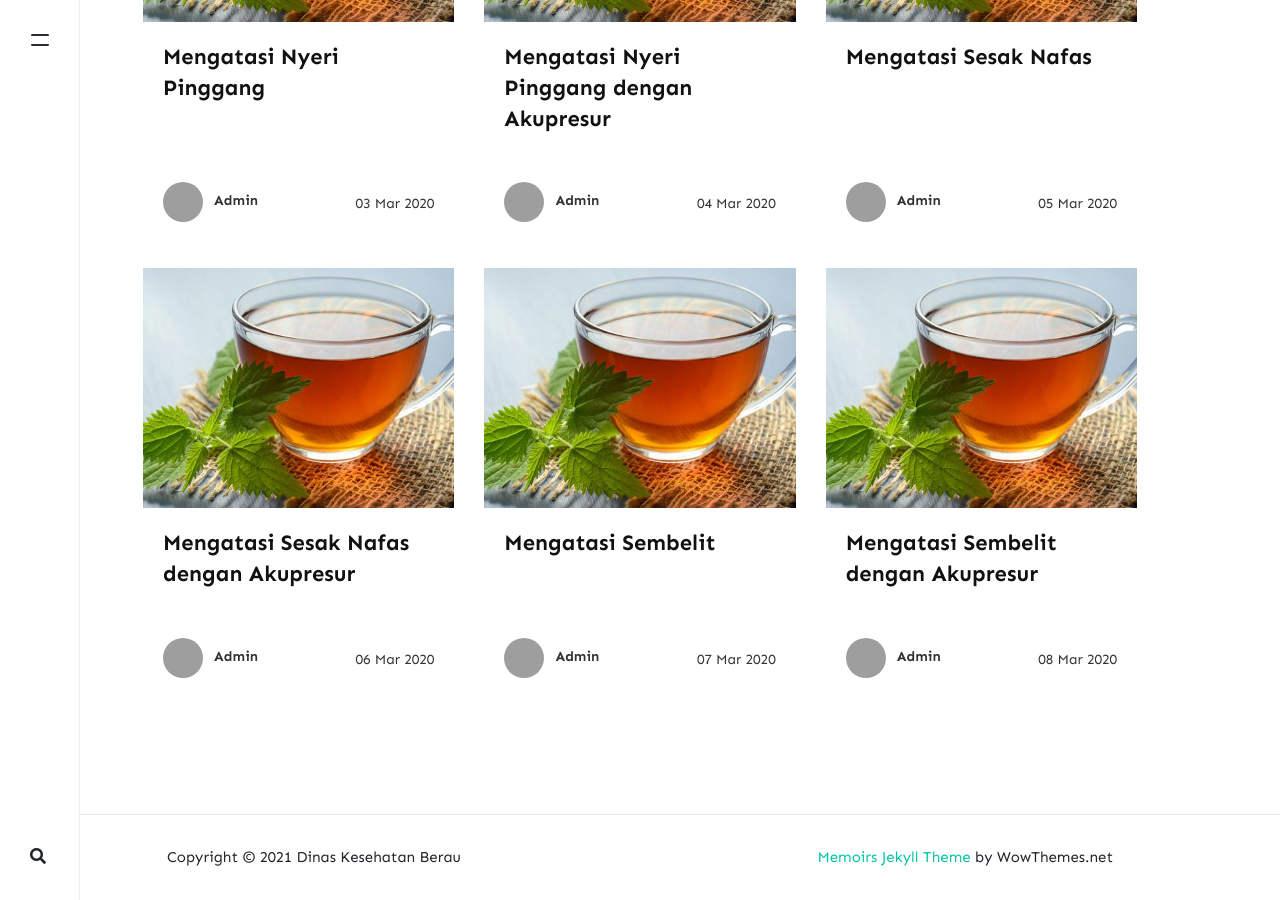
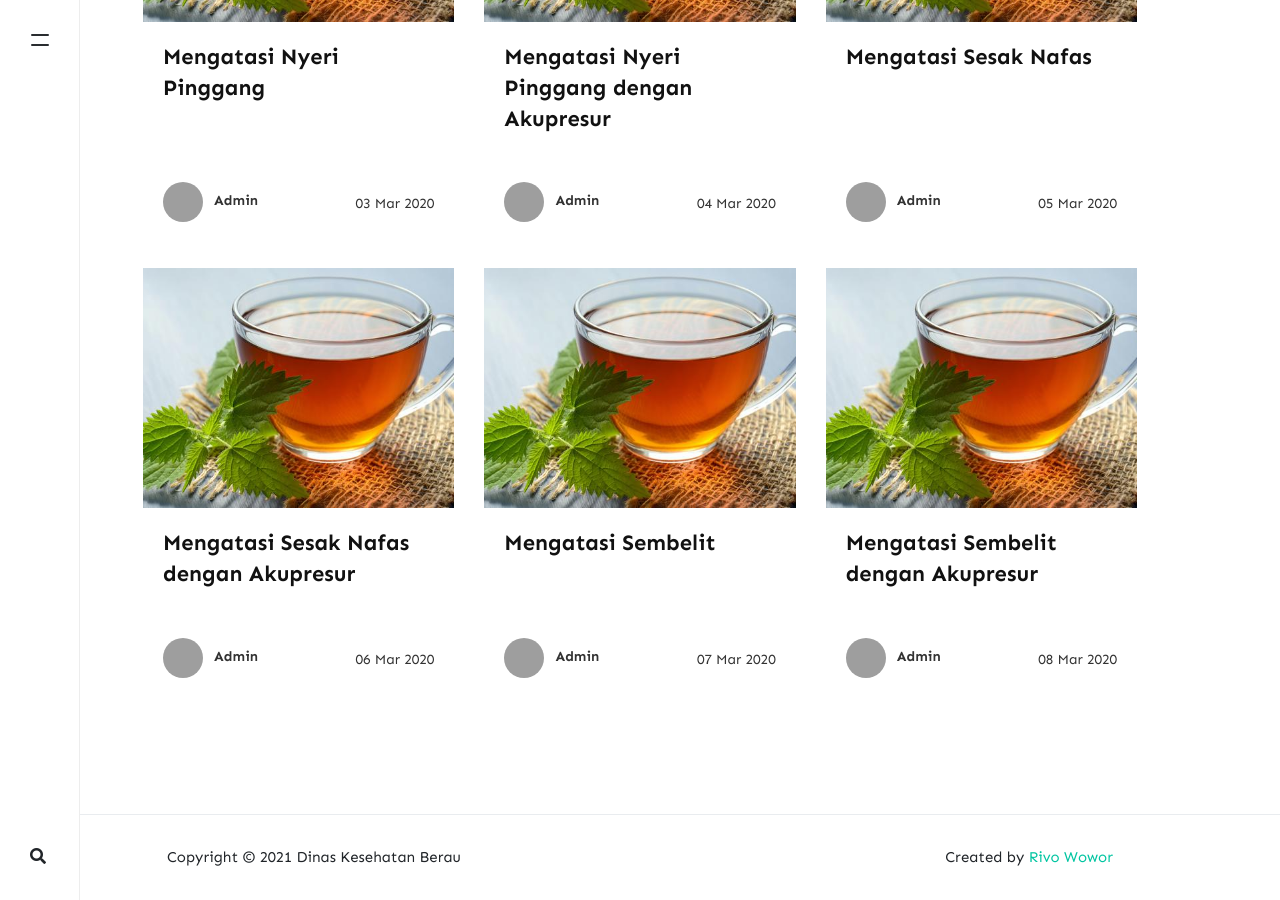
Before and after one commit to itshiroto/dinkesberau-lembarbalik, a Jekyll site: the page built from index.html, in a window 1280 px wide and 900 px high, scrolled down 6194 px, cut to the strip 0-900 px from the top of the window. Built offline with Jekyll 4.4.1, drawn with Linux system fonts in a browser that asks for light colours; nearby versions of some CDN libraries; the list of posts is cut into pages by our own code; comment, search, counter and statistics services are not loaded; grey boxes are pictures that could not be loaded.

Commit message:
Added: 'watermark'

```diff
--- a/_layouts/default.html
+++ b/_layouts/default.html
@@ -118,7 +118,7 @@ ga('send', 'pageview');
                 Copyright © {{ site.time | date: "%Y" }} {{ site.name }}
             </div>
             <div class="col-md-6 col-sm-12 text-center text-lg-right">
-                <a target="_blank" href="https://www.wowthemes.net/memoirs-free-jekyll-theme/">Memoirs Jekyll Theme</a> by WowThemes.net
+                Created by <a href="https://github.com/itshiroto/">Rivo Wowor</a>
             </div>
         </div>
     </div>
```
